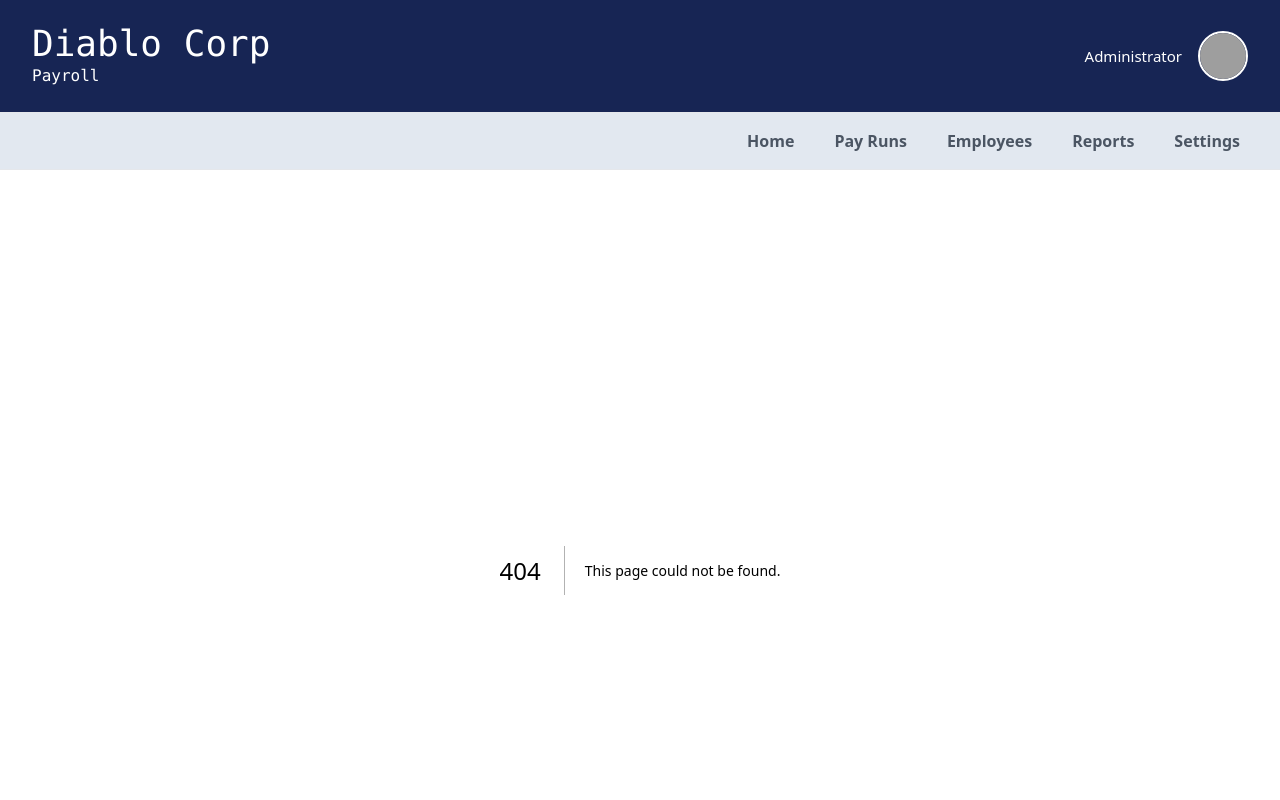
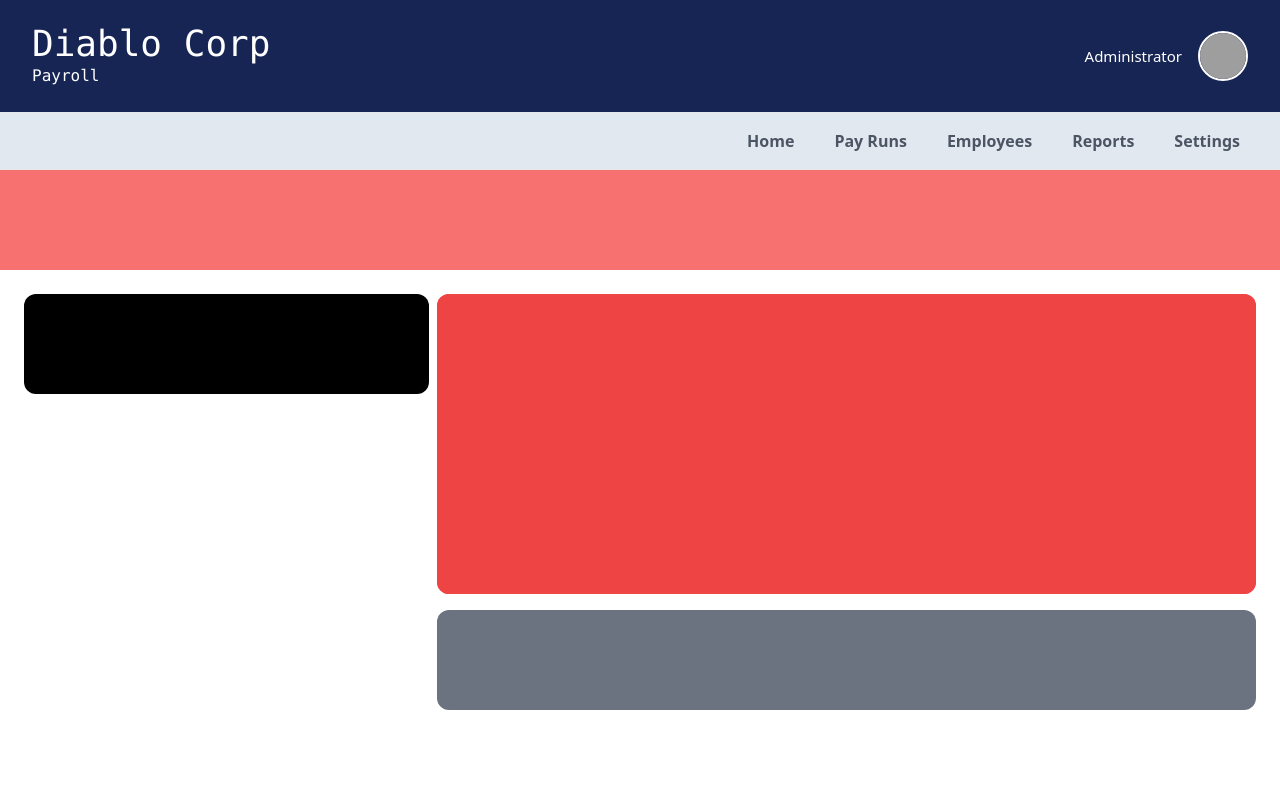
Before and after one commit to ChathuraHettiarachchi/diablo-crop-reactjs, a Next.js app: page /pay-runs/packet in a window 1280 px wide. Before the commit this address had no page. Shown: the top 800 px of the page. Built offline with nearby package versions, Linux system fonts and the light colour scheme; grey boxes are pictures that could not be loaded.

Commit message:
page structure added

```diff
--- /dev/null
+++ b/src/app/pay-runs/packet/page.tsx
@@ -0,0 +1,25 @@
+"use client";
+import React from "react";
+
+import { useAppSelector } from "@/redux/store";
+import { useSearchParams } from "next/navigation";
+
+const page = () => {
+  const params = useSearchParams();
+  const employeeId = params.get("id");
+
+  return (
+    <div className="flex min-h-screen flex-col">
+      <div className="h-[100px] bg-red-400"></div>
+      <div className="grid grid-cols-1 gap-2 bg-white px-6 py-6 lg:grid-cols-3">
+        <div className="h-[100px] rounded-xl bg-black lg:col-span-1"></div>
+        <div className="h-[300px] rounded-xl bg-red-500 lg:col-span-2">
+          <div className="h-[300px] rounded-xl bg-red-500"></div>
+          <div className="mt-4 h-[100px] rounded-xl bg-gray-500"></div>
+        </div>
+      </div>
+    </div>
+  );
+};
+
+export default page;
--- a/src/components/PaymentTableItem.tsx
+++ b/src/components/PaymentTableItem.tsx
@@ -7,14 +7,14 @@ import { totalPay } from "@/utils/calculations";
 
 const PaymentTableItem = (props: PaymentTableItemProps) => {
   const emp = props.employee;
+  const url = "/pay-runs/packet?id=" + emp.employeeId;
 
   return (
     <div>
       <div className="hidden hover:cursor-pointer lg:grid">
+        <Link href={url}>
           <div className="hidden h-14 grid-cols-5 items-center bg-gray-100 lg:grid">
-          <Link href={"#"} className="table-row underline">
-            {emp.employeeId}
-          </Link>
+            <p className="table-row underline">{emp.employeeId}</p>
             <p className="table-row">{emp.employeeName}</p>
             <p className="table-row">{emp.payDate}</p>
             <div className="table-row">
@@ -22,15 +22,23 @@ const PaymentTableItem = (props: PaymentTableItemProps) => {
             </div>
             <p className="table-row">${totalPay(emp)}</p>
           </div>
+        </Link>
         <hr />
       </div>
 
-      <div className="flex h-[100px] w-full items-center rounded-md bg-gray-100 hover:cursor-pointer lg:hidden">
+      <div className="lg:hidden">
+        <Link href={url}>
+          <div
+            className="flex h-[100px] w-full items-center rounded-md bg-gray-100 hover:cursor-pointer
+    "
+          >
             <div className="min-w-0 flex-1  p-4 ">
               <p className="text-md mb-4 truncate font-bold text-black">
                 {emp.employeeName}
               </p>
-          <p className="text-sm text-gray-600">Employee ID: {emp.employeeId}</p>
+              <p className="text-sm text-gray-600">
+                Employee ID: {emp.employeeId}
+              </p>
               <p className="text-sm text-gray-600">Pay Date: {emp.payDate}</p>
             </div>
 
@@ -43,6 +51,8 @@ const PaymentTableItem = (props: PaymentTableItemProps) => {
               </p>
             </div>
           </div>
+        </Link>
+      </div>
     </div>
   );
 };
--- a/tsconfig.json
+++ b/tsconfig.json
@@ -22,6 +22,6 @@
       "@/*": ["./src/*"]
     }
   },
-  "include": ["next-env.d.ts", "**/*.ts", "**/*.tsx", ".next/types/**/*.ts"],
+  "include": ["next-env.d.ts", "**/*.ts", "**/*.tsx", ".next/types/**/*.ts", "src/app/pay-run/packet/[slug].js"],
   "exclude": ["node_modules"]
 }
```
Also changed, not shown: src/app/pay-runs/page.tsx (renamed from src/app/pay-run/page.tsx). Lines whose indentation alone changed are shown as unchanged.
